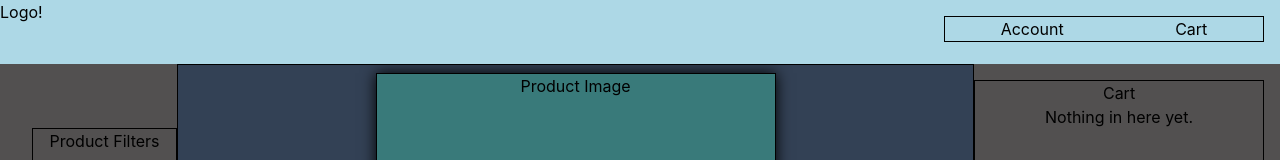
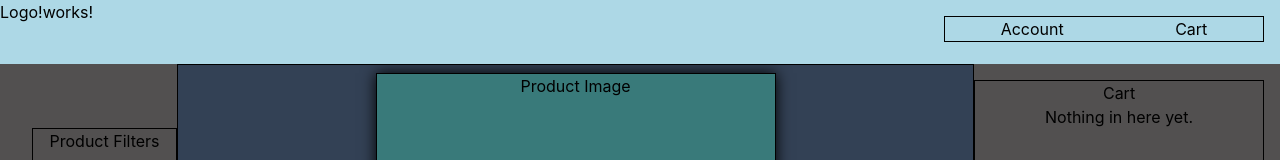
Before and after one commit to JustSteve2k/online-store, a React (Create React App) app: page / in a window 1280 px wide. Shown: the top 160 px of the page. Built offline with nearby package versions, Linux system fonts and the light colour scheme.

Commit message:
add context provider / test

```diff
--- a/src/components/Header.js
+++ b/src/components/Header.js
@@ -1,10 +1,15 @@
-import React from "react";
+import React, { useContext } from "react";
 import "./Header.css";
 
+import { LoggedInContext } from "../context/LoggedInContext";
+
 export default function Header() {
+  const test = useContext(LoggedInContext);
+
   return (
     <div className="headerMain">
       Logo!
+      {test}
       <div className="links">
         <button>Account</button>
         <button>Cart</button>
--- /dev/null
+++ b/src/context/LoggedInContext.js
@@ -0,0 +1,9 @@
+import React, { useState } from "react";
+
+export const LoggedInContext = React.createContext();
+
+export default function LoggedInProvider({ children }) {
+  const test = "works!";
+
+  return <LoggedInContext.Provider value={test}>{children}</LoggedInContext.Provider>;
+}
```
Also changed, not shown: src/App.js (+5 -2 lines).
